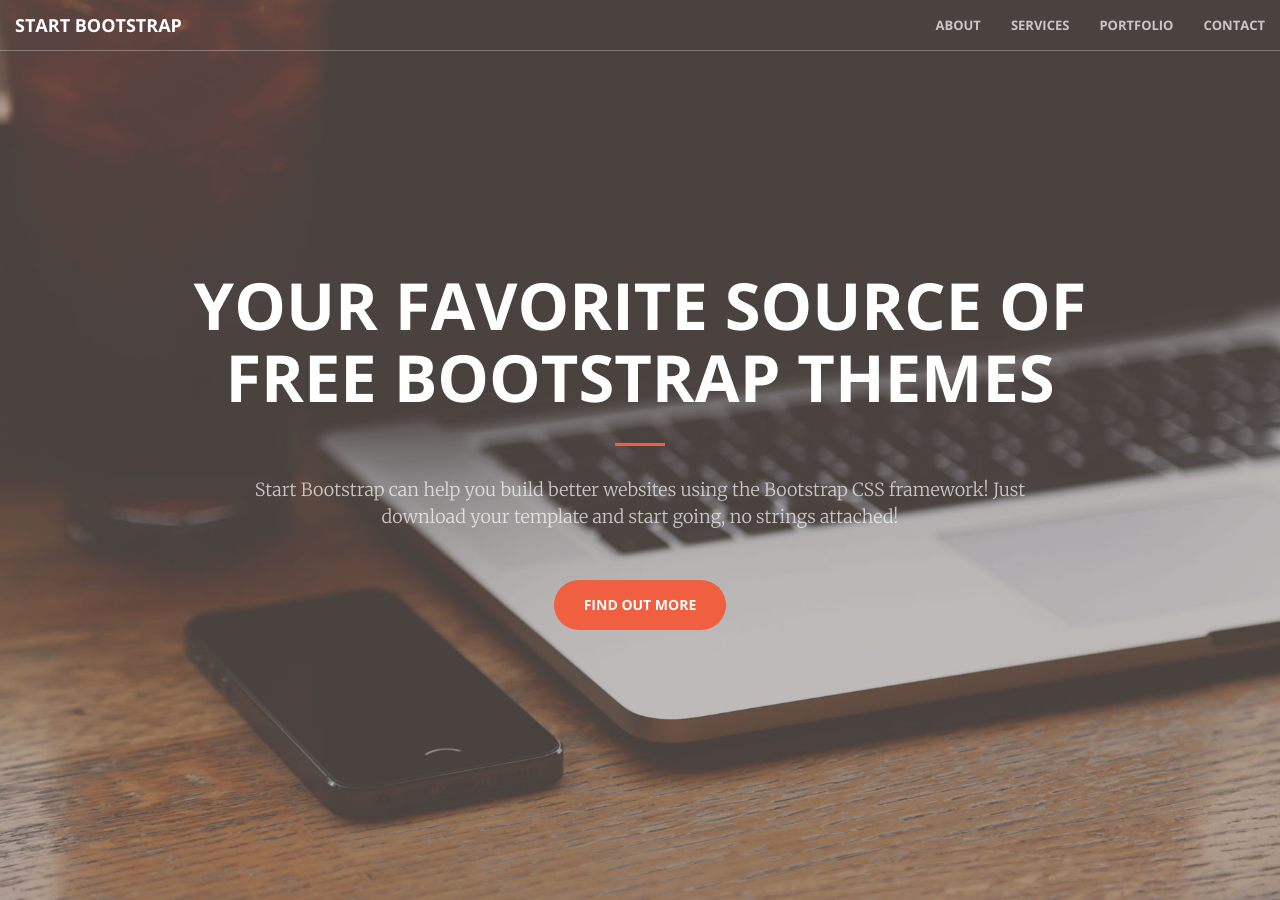
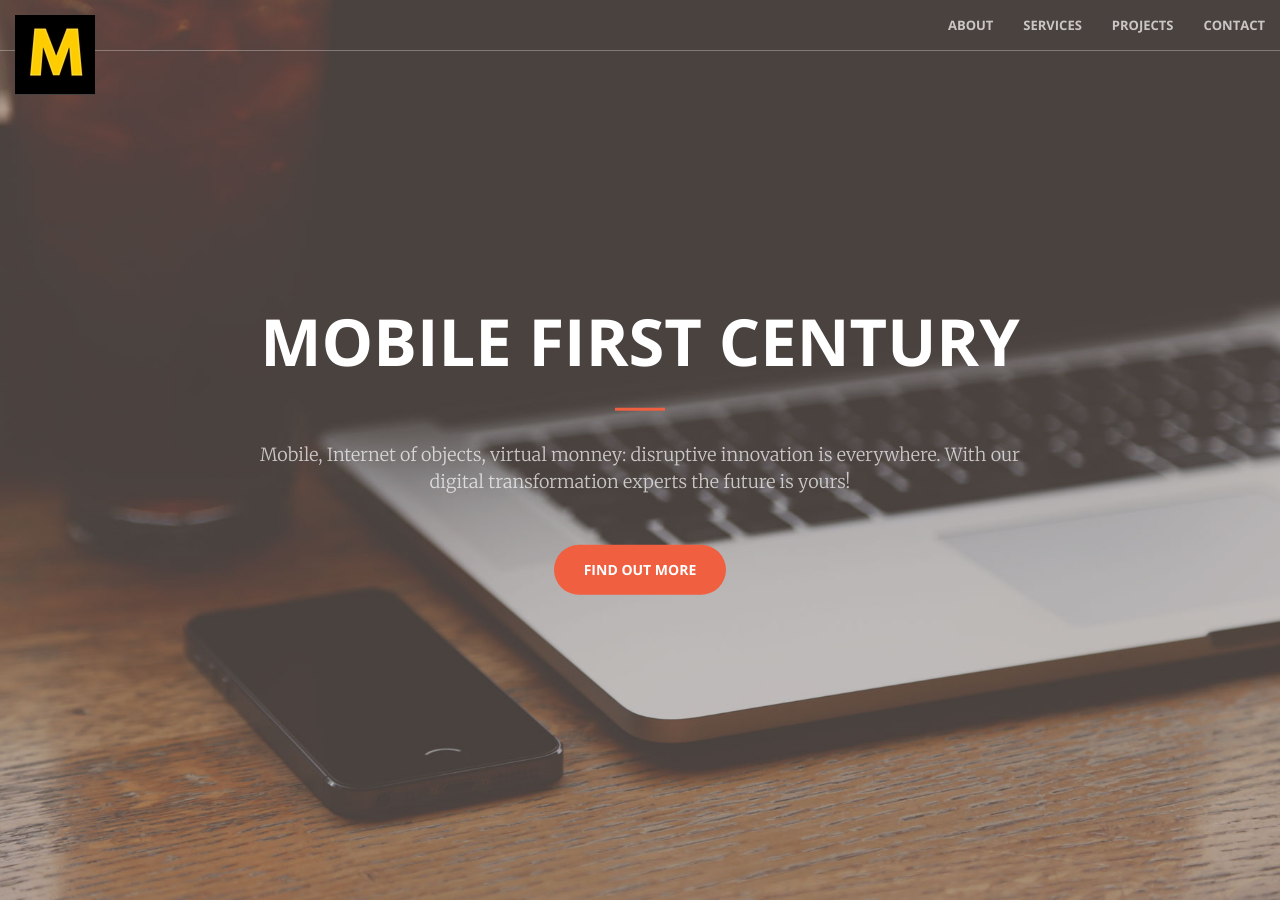
Before and after one commit to mobilefirstcentury/website, a Jekyll site: the page built from index.html, in a window 1280 px wide and 900 px high. Built offline with Jekyll 4.4.1, drawn with Linux system fonts in a browser that asks for light colours.

Commit message:
modify company name and slogan on front page

```diff
--- a/_includes/header.html
+++ b/_includes/header.html
@@ -1,9 +1,9 @@
 <header>
     <div class="header-content">
         <div class="header-content-inner">
-            <h1>Your Favorite Source of Free Bootstrap Themes</h1>
+            <h1>Mobile First Century</h1>
             <hr>
-            <p>Start Bootstrap can help you build better websites using the Bootstrap CSS framework! Just download your template and start going, no strings attached!</p>
+            <p>Mobile, Internet of objects, virtual monney: disruptive innovation is everywhere. With our digital transformation experts the future is yours! </p>
             <a href="#about" class="btn btn-primary btn-xl page-scroll">Find Out More</a>
         </div>
     </div>
--- a/_includes/nav.html
+++ b/_includes/nav.html
@@ -8,7 +8,11 @@
                 <span class="icon-bar"></span>
                 <span class="icon-bar"></span>
             </button>
-            <a class="navbar-brand page-scroll" href="#page-top">Start Bootstrap</a>
+            <!-- <a class="navbar&#45;brand page&#45;scroll" href="#page&#45;top">Mobile First Century</a> -->
+            <a class="navbar-brand page-scroll" href="#">
+                <img src="/img/mfc-logo.jpg" alt="">
+                <!-- <img src="http://placehold.it/150x50&#38;text=Logo" alt=""> -->
+            </a>
         </div>
 
         <!-- Collect the nav links, forms, and other content for toggling -->
@@ -21,7 +25,7 @@
                     <a class="page-scroll" href="#services">Services</a>
                 </li>
                 <li>
-                    <a class="page-scroll" href="#portfolio">Portfolio</a>
+                    <a class="page-scroll" href="#portfolio">Projects</a>
                 </li>
                 <li>
                     <a class="page-scroll" href="#contact">Contact</a>
```
Also changed, not shown: img/mfc-big-logo.jpg (added), img/mfc-logo.jpg (added).
